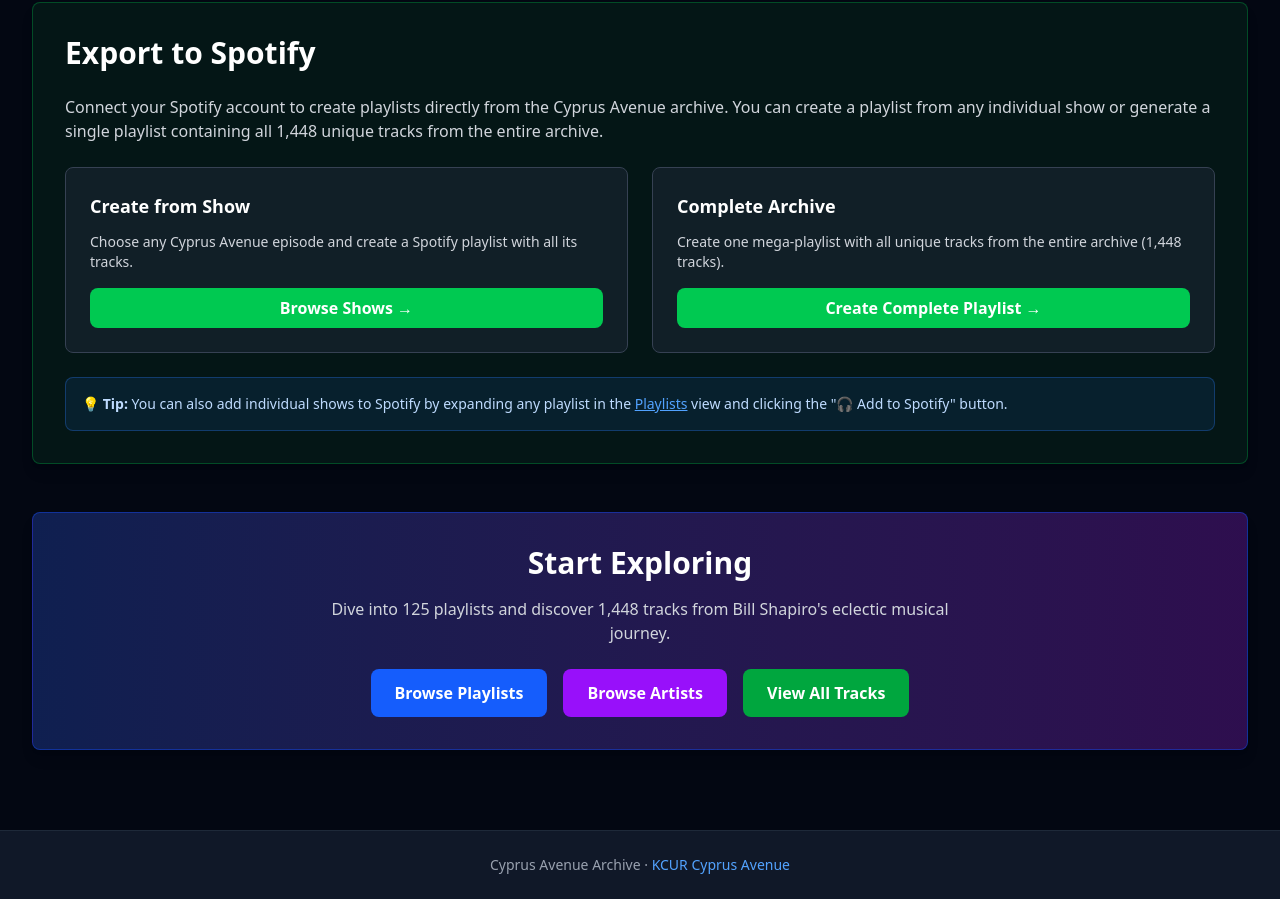
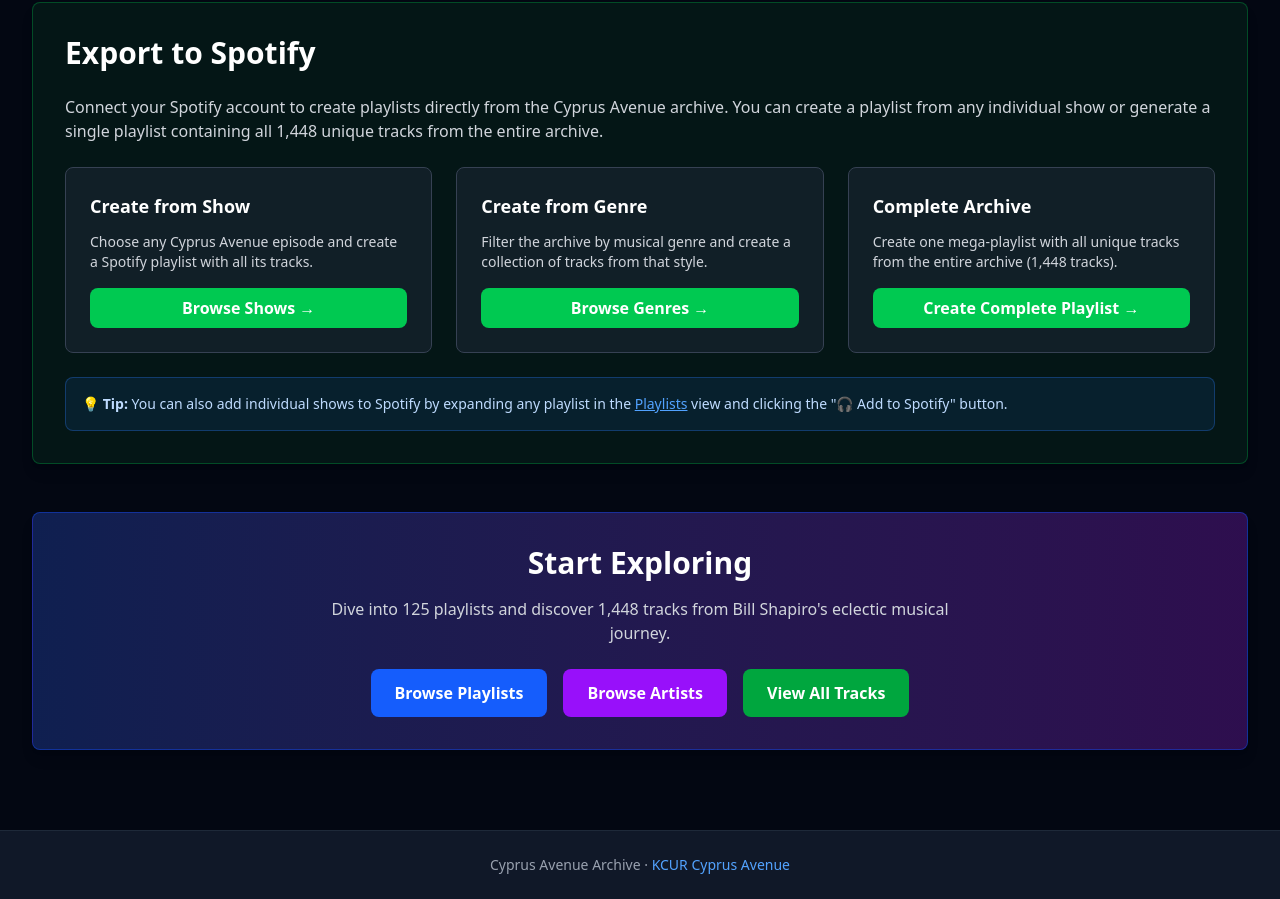
Before and after one commit to riebschlager/cyprus-avenue, a Vue app in the folder web/: page / in a window 1280 px wide. Shown: the part 2795-3694 px from the top of the page. Built offline with nearby package versions, Linux system fonts and the light colour scheme; no server answers.

Commit message:
feat: add genre-based playlist mention to home page export section

```diff
--- a/web/src/components/HomePage.vue
+++ b/web/src/components/HomePage.vue
@@ -432,7 +432,7 @@
           all {{ (stats.totalTracks || 0).toLocaleString() }} unique tracks from the entire archive.
         </p>
 
-        <div class="grid gap-6 md:grid-cols-2">
+        <div class="grid gap-6 md:grid-cols-2 lg:grid-cols-3">
           <!-- Individual Playlist Card -->
           <div class="bg-gray-800/50 border border-gray-700 rounded-lg p-6">
             <h3 class="text-lg font-semibold text-white mb-3">Create from Show</h3>
@@ -441,9 +441,23 @@
             </p>
             <button
               @click="router.push('/playlists')"
-              class="w-full bg-green-500 hover:bg-green-600 text-white font-semibold py-2 px-4 rounded-lg transition-colors"
+              class="w-full bg-green-500 hover:bg-green-600 text-white font-semibold py-2 px-4 rounded-lg transition-colors mt-auto"
             >
               Browse Shows →
+            </button>
+          </div>
+
+          <!-- Genre Card -->
+          <div class="bg-gray-800/50 border border-gray-700 rounded-lg p-6 flex flex-col">
+            <h3 class="text-lg font-semibold text-white mb-3">Create from Genre</h3>
+            <p class="text-sm text-gray-300 mb-4">
+              Filter the archive by musical genre and create a collection of tracks from that style.
+            </p>
+            <button
+              @click="router.push('/artists')"
+              class="w-full bg-green-500 hover:bg-green-600 text-white font-semibold py-2 px-4 rounded-lg transition-colors mt-auto"
+            >
+              Browse Genres →
             </button>
           </div>
 
```
